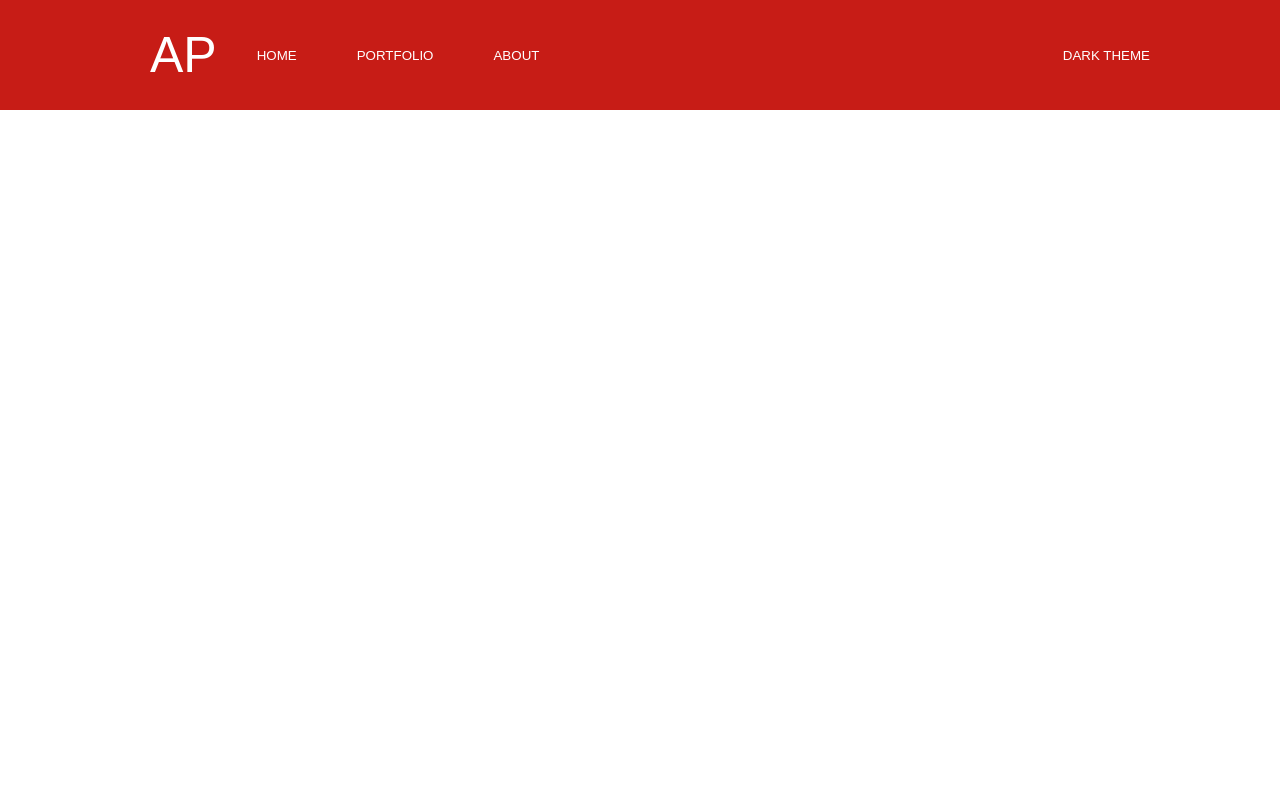
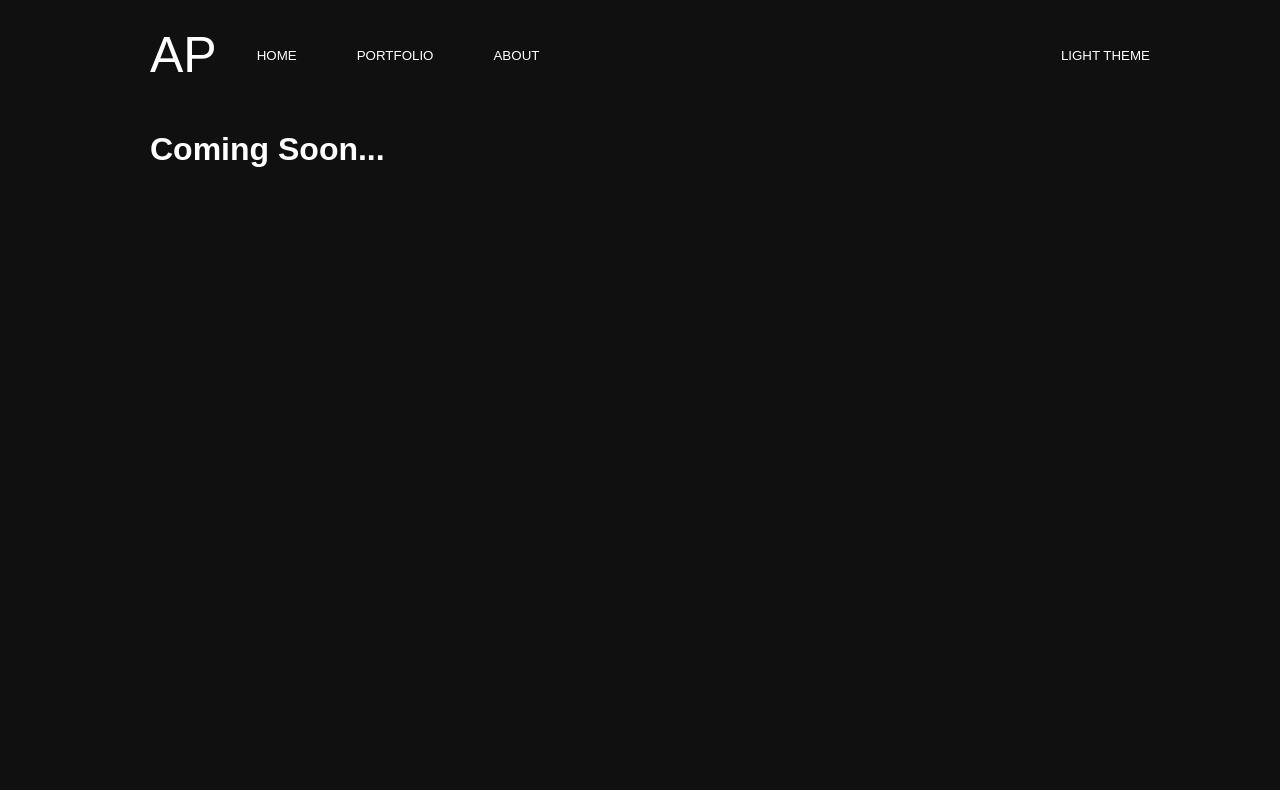
Before and after one commit to adrielpuello/my-ts-react-app, a React (Create React App) app in the folder my-ts-react-app/: page / in a window 1280 px wide. Both pictures are taken after a click on the button "PORTFOLIO". Built offline with nearby package versions, Linux system fonts and the light colour scheme.

Commit message:
Everything prior to the portfolio page is finished

```diff
--- a/my-ts-react-app/src/App.css
+++ b/my-ts-react-app/src/App.css
@@ -166,3 +166,5 @@ h2 {
   display: flex;
   flex-direction: column;
 }
+
+/* Portfolio Code */
--- a/my-ts-react-app/src/App.tsx
+++ b/my-ts-react-app/src/App.tsx
@@ -8,7 +8,7 @@ import './App.css';
 
 const App: React.FC = () => {
   const [activePage, setActivePage] = useState<string>('home');
-  const [isDarkModeEnabled, setIsDarkModeEnabled] = useState<boolean>(false); // Initialize dark mode state
+  const [isDarkModeEnabled, setIsDarkModeEnabled] = useState<boolean>(true); // Initialize dark mode state
 
   const handleNavItemClick = (page: string) => {
     setActivePage(page);
--- a/my-ts-react-app/src/components/About/About.tsx
+++ b/my-ts-react-app/src/components/About/About.tsx
@@ -13,7 +13,13 @@ const About: React.FC = () => {
             <div className="main-text">
                     <h1>Mi Vida 🌏</h1>
                     <h2>Who am I?</h2>
-                    <p>Well I'm so glad you asked! I was born in the Dominican Republic 🏝️, and moved to the states when I was 7 years old. Since I was a child, I've loved adventures and physical activity of any kind. In my day to day life I enjoy hiking, singing and songwriting, playing videogames, and spending time with my loved ones.</p>
+                    <p>Well I'm so glad you asked! I was born in the Dominican Republic 🏝️,
+                    and moved to the states when I was 7 years old. Since I was a child, I've loved adventures
+                    and physical activity of any kind. In my day to day life I enjoy hiking, singing and songwriting,
+                    playing videogames, and spending time with my loved ones. After attending Florida A&M for 3 years,
+                    I decided to begin my software engineering journey! I enrolled in an intensive, 6 month coding bootcamp
+                    through Flatiron school, in which I became well aquainted with Javascript, React, Ruby on Rails, and a few
+                    other languages and technologies. I am currently in the process of learning TypeScript (Check this website's code on my github 😊)!</p>
                     <h2>My Goals</h2>
                     <p>Ultimately, I strive to impact the world in as many positive ways as possible.
                     That means regardless of the field I work in, and more importantly in spite of all
--- a/my-ts-react-app/src/components/Portfolio/Portfolio.tsx
+++ b/my-ts-react-app/src/components/Portfolio/Portfolio.tsx
@@ -4,7 +4,12 @@ const Portfolio: React.FC = () => {
 
     return (
         <div className="project-container">
-
+            <div className="main-text">
+                <h1>Coming Soon...</h1>
+            </div>
+            <div className="footer"></div>
+            <div className="footer"></div>
+            <div className="footer"></div>
         </div>
     );
 };
```
